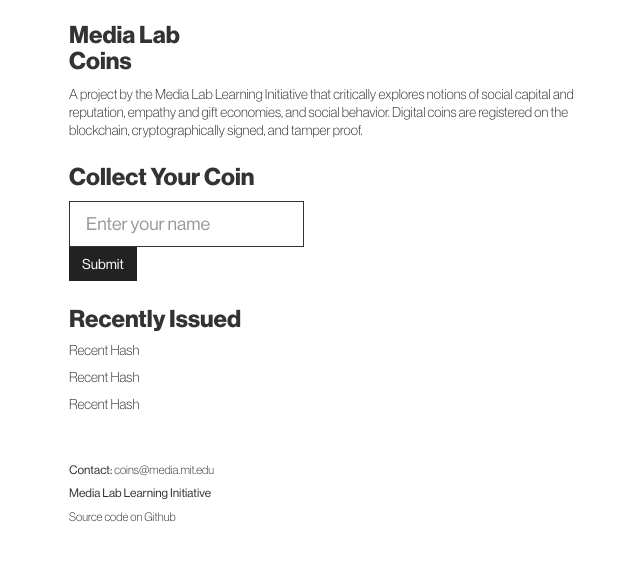
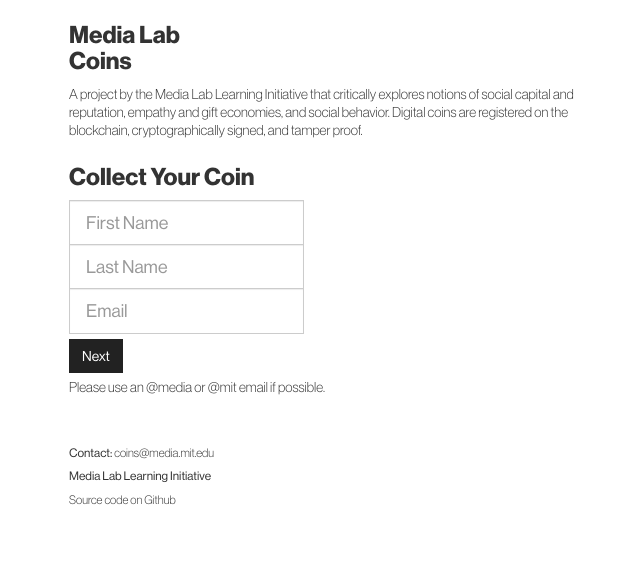
Before and after one commit to blockchain-certificates/cert-viewer, a Flask app: template templates/index.html in a window 1280 px wide. Shown: the part 203-764 px from the top of the page, without its empty margins (1-641 px from the left). Run offline with Flask 2, Linux system fonts and the light colour scheme; the template is opened without the code that fills it: values that come from a table or form of the project are taken from there, others are empty; parts of the project's set-up code (start-up, migrations or seed data) failed here and were passed over; some libraries are stand-ins or nearby versions.

Commit message:
homepage edits

```diff
--- a/app.py
+++ b/app.py
@@ -8,7 +8,7 @@
 import secrets
 import verify as v
 from forms import RegistrationForm, AddressForm
-from mail import send_confirm_email, check_token
+from mail import send_confirm_email, check_token, send_reciept_email
 
 app = Flask(__name__)
 app.secret_key = secrets.SECRET_KEY
@@ -17,20 +17,16 @@
 @app.route('/', methods=['GET', 'POST'])
 def home_page():
 	form = RegistrationForm(request.form)
-	names = helpers.makeListOfAllNames()
 	if request.method == 'POST' and form.validate():
-		name = form.name.data
-		uid = names.get(name, None)
-		if uid:
-			user = helpers.findUser_by_id(uid)
-			if user:
-				temp = send_confirm_email(user['user']['email'], user['user']['name'])
-				hidden_email_parts = user['user']['email'].split("@")
-				hidden_email = hidden_email_parts[0][:2]+("*"*(len(hidden_email_parts[0])-2))+"@"+hidden_email_parts[1]
-				flash('We just sent an email to %s with details on how to collect your coin.' % (hidden_email))
-		else:
-			form.name.errors.append('Oops! We cannot find your name.' )
-	return render_template('index.html', form=form, names=json.dumps(names.keys()))
+		try:
+			name = helpers.createUser(form)
+			hidden_email_parts = form.email.data.split("@")
+			hidden_email = hidden_email_parts[0][:2]+("*"*(len(hidden_email_parts[0])-2))+"@"+hidden_email_parts[1]
+			sent = send_reciept_email(form.email.data, name)
+			flash('We just sent a confirmation email to %s.' % (hidden_email))
+		except:
+			flash('There seems to be an erorr with our system. Please try again later.')
+	return render_template('index.html', form=form)
 
 @app.route('/confirm/<token>', methods=['GET', 'POST'])
 def confirm(token=None):
--- a/forms.py
+++ b/forms.py
@@ -1,9 +1,15 @@
 from wtforms import Form, TextField, validators
 
 class RegistrationForm(Form):
-	# first_name = TextField('First Name', [validators.required(), validators.length(max=200)])
-	# last_name = TextField('Last Name', [validators.required(), validators.length(max=200)])
-	name = TextField('Name', [validators.required(), validators.length(max=200)])
+	first_name = TextField('First Name', [validators.required(), validators.length(max=200)])
+	last_name = TextField('Last Name', [validators.required(), validators.length(max=200)])
+	email = TextField('Email', [validators.required(), validators.length(max=200)])
+	address = TextField('Mailing Address', [validators.required(), validators.length(max=200)])
+	city = TextField('City', [validators.required(), validators.length(max=200)])
+	state = TextField('State/Province/Region', [validators.required(), validators.length(max=200)])
+	zipcode = TextField('ZIP/Postal Code', [validators.required(), validators.length(max=200)])
+	country = TextField('Country', [validators.required(), validators.length(max=200)])
+	# name = TextField('Name', [validators.required(), validators.length(max=200)])
 
 class AddressForm(Form):
 	address = TextField('Mailing Address', [validators.required(), validators.length(max=200)])
--- a/static/css/index.css
+++ b/static/css/index.css
@@ -104,3 +104,19 @@
 .tt-menu.tt-open{
 	margin-top: -1px;
 }
+
+.input-group{
+  margin-top: -2px !important;
+}
+
+.form-text{
+  margin-top: 5px;
+}
+
+.show-later{
+  display: none;
+}
+
+.no-padding-col{
+  padding: 0px;
+}
--- a/static/css/style.css
+++ b/static/css/style.css
@@ -71,3 +71,7 @@
   margin-top: 10px;
   margin-bottom: 20px;
 }
+
+.btn-margin{
+  margin-top: 5px;
+}
--- a/templates/_formhelpers.html
+++ b/templates/_formhelpers.html
@@ -1,10 +1,9 @@
 {% macro render_errors(field) %}
   {% if field.errors %}
-  <span class="popup-msg font-light">
+  <p class="font-light">
   	{% for error in field.errors %}
   		{{ error }}
-  		Please send us an email at <a href="mailto:coins@media.mit.edu">coins@media.mit.edu</a>.
   	{% endfor %}
-  </span>
+  </p>
   {% endif %}
 {% endmacro %}
--- a/templates/index.html
+++ b/templates/index.html
@@ -40,14 +40,7 @@
           </p>
 
           <h3 class="heading font-bold">Collect Your Coin</h3>
-          {% from "_formhelpers.html" import render_errors %}
-          <form method="POST">
-            <div class="input-group input-group-lg">
-              {{ form.name(type='text',placeholder='Enter your name',**{'class':'form-control typeahead'})}}
-            </div>
-            <button type="submit" class="btn btn-default">Submit</button>
-            {{ render_errors(form.name) }}
-            <div>
+          <div class="col-md-12 col-sm-12 col-xs-12 no-padding-col">
               {% with messages = get_flashed_messages() %}
                 {% if messages %}
                   <span class="popup-msg font-light">
@@ -58,13 +51,40 @@
                 {% endif %}
               {% endwith %}
           </div>
+          <div class="col-md-12 col-sm-12 col-xs-12 no-padding-col">
+          {% from "_formhelpers.html" import render_errors %}
+          <form method="POST">
+            <div class="input-group input-group-lg first-group">
+              {{ form.first_name(type='text',placeholder='First Name',**{'class':'form-control'})}}
+            </div>
+            {{ render_errors(form.first_name) }}
+            <div class="input-group input-group-lg first-group">
+              {{ form.last_name(type='text',placeholder='Last Name',**{'class':'form-control'})}}
+            </div>
+            {{ render_errors(form.last_name) }}
+            <div class="input-group input-group-lg first-group">
+              {{ form.email(type='email',placeholder='Email',**{'class':'form-control'})}}
+            </div>
+            {{ render_errors(form.email) }}
+            <button type="button" class="btn btn-default btn-margin" id="next-btn">Next</button>
+            <p class="description font-light form-text">Please use an @media or @mit email if possible.</p>
+            <span id="shipping-info" class="show-later">
+              <h3 class="heading font-bold">Shipping Address</h3>
+              <p class="description font-light"> We will send your physical Media Lab coin here.</p>
+              <div class="input-group input-group-lg">{{ form.address(type='text',placeholder='Address',**{'class':'form-control'})}}</div>
+              {{ render_errors(form.address) }}
+              <div class="input-group input-group-lg">{{ form.city(type='text',placeholder='City',**{'class':'form-control'})}}</div>
+              {{ render_errors(form.city) }}
+              <div class="input-group input-group-lg">{{ form.state(type='text',placeholder='State/Province/Region',**{'class':'form-control'})}}</div>
+              {{ render_errors(form.state) }}
+              <div class="input-group input-group-lg">{{ form.zipcode(type='text',placeholder='ZIP/Postal Code',**{'class':'form-control'})}}</div>
+              {{ render_errors(form.zipcode) }}
+              <div class="input-group input-group-lg">{{ form.country(type='text',placeholder='Country',**{'class':'form-control'})}}</div>
+              {{ render_errors(form.country) }}
+              <button type="submit" class="btn btn-default btn-margin">Submit</button>
+            </span>
           </form>
-
-          <h3 class="heading font-bold">Recently Issued</h3>
-          <p class="font-light hash long-word"><a href="">Recent Hash</a></p>
-          <p class="font-light hash long-word"><a href="">Recent Hash</a></p>
-          <p class="font-light hash long-word"><a href="">Recent Hash</a></p>
-
+          </div>
         </div>
       </div>
       <div class="row" id="footer-info">
@@ -76,51 +96,30 @@
       </div>
 
     </div>
-
-    <input id="static-names" type="hidden" value='{{names}}'></input>
     <script src="https://ajax.googleapis.com/ajax/libs/jquery/1.11.2/jquery.min.js"></script>
     <script src="https://maxcdn.bootstrapcdn.com/bootstrap/3.3.4/js/bootstrap.min.js"></script>
-    <script src="/static/js/typeahead/typeahead.jquery.min.js"></script>
     <script>
-      var id_mappings = JSON.parse($("#static-names").val());
-      var substringMatcher = function(strs) {
-        return function findMatches(q, cb) {
-          var matches, substringRegex;
+    function scrollAndShow(){
+      $("#next-btn").hide()
+      $("#shipping-info").show();
+      $('html, body').animate({
+        scrollTop: $("#shipping-info").offset().top - 100
+      }, 'slow');
+    }
 
-          // an array that will be populated with substring matches
-          matches = [];
-
-          // regex used to determine if a string contains the substring `q`
-          substrRegex = new RegExp(q, 'i');
-
-          // iterate through the pool of strings and for any string that
-          // contains the substring `q`, add it to the `matches` array
-          $.each(strs, function(i, str) {
-            if (substrRegex.test(str)) {
-              matches.push(str);
-            }
+    $(document).ready(function() {
+      var flag = false;
+      if(flag == false){
+        $("#email").focus(function(){
+          scrollAndShow();
+          flag = true;
         });
-
-          cb(matches);
-        };
-      };
-      var names = id_mappings;
-
-      $('.typeahead').typeahead({
-        hint: true,
-        highlight: true,
-        minLength: 1,
-      },
-      {
-        name: 'names',
-        source: substringMatcher(names),
-        templates: {
-        empty: [
-            '<div class="empty-message">Oops! No match found.</div>'
-          ]
+        $("#next-btn").click(function(){
+          scrollAndShow();
+          flag = true;
+        })
       }
       });
     </script>
-
   </body>
 </html>
```
Also changed, not shown: helpers.py (+17 -0 lines), mail.py (+30 -0 lines), templates/confirm.html (+34 -14 lines). Lines whose indentation alone changed are shown as unchanged.
